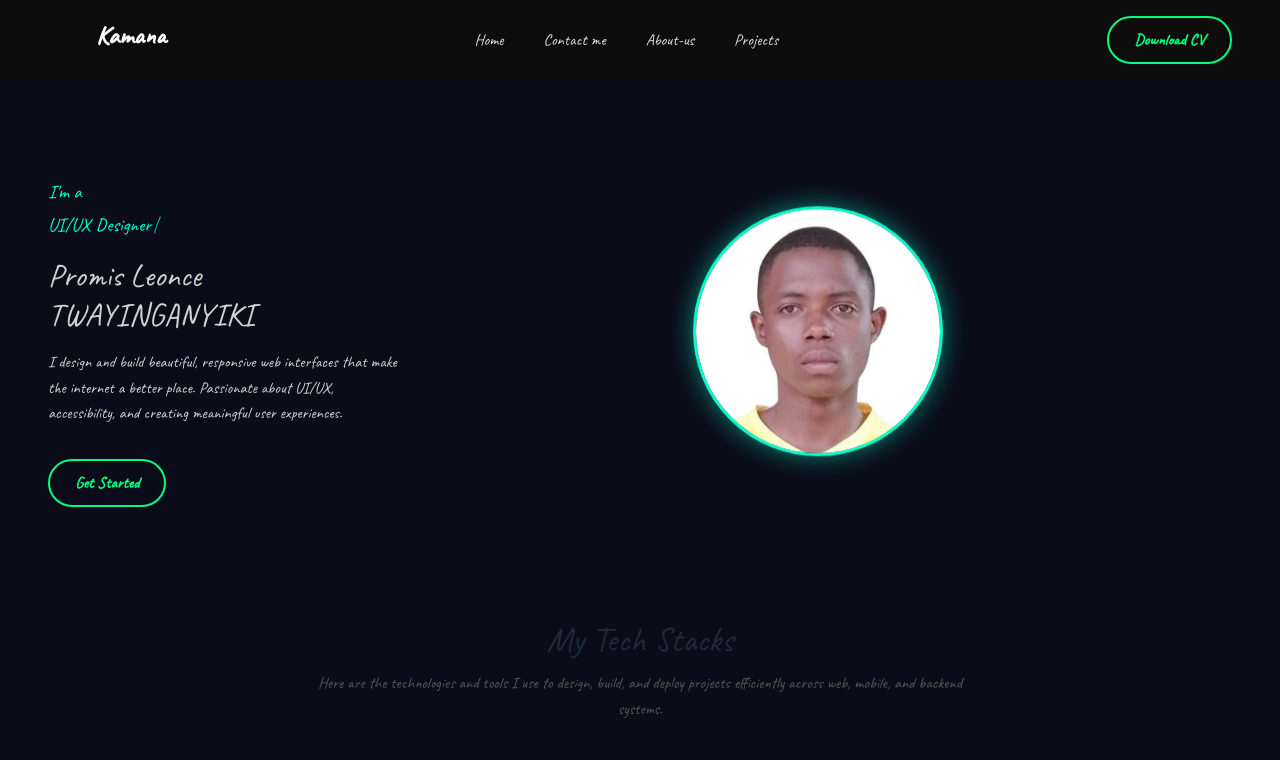
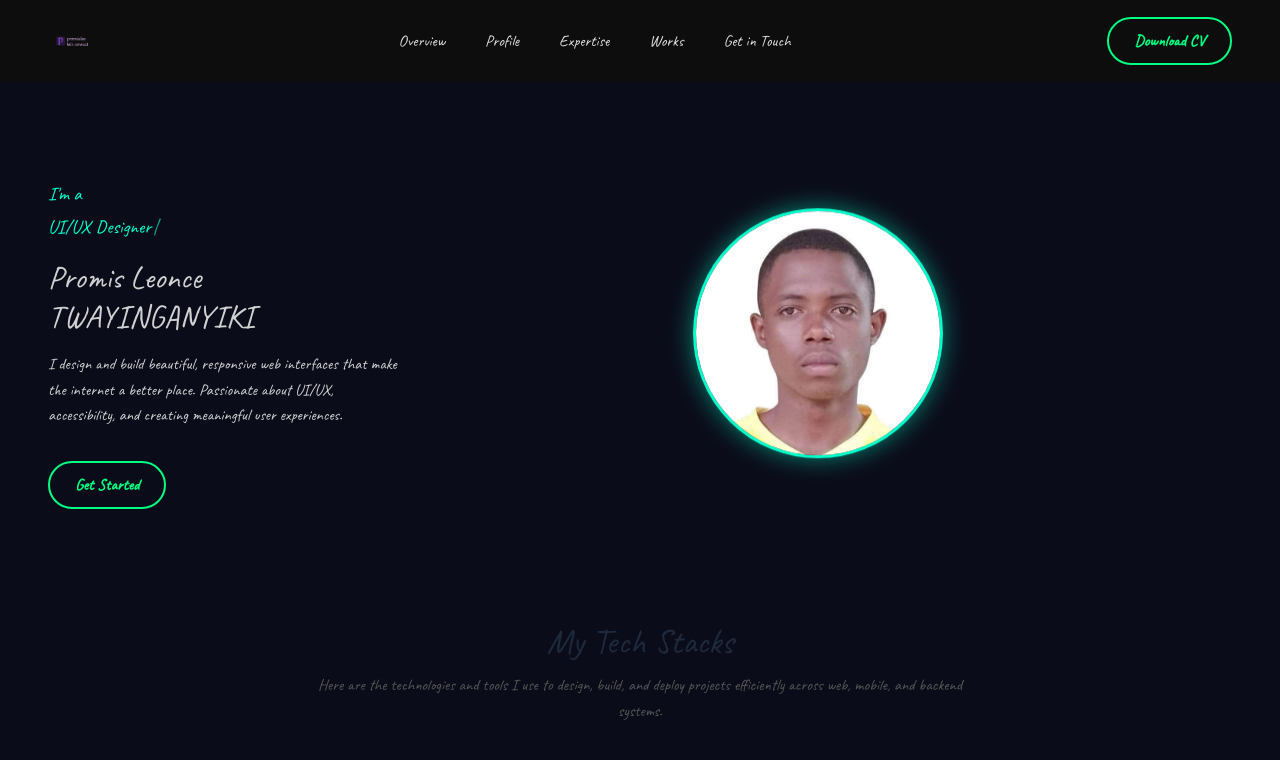
Before and after one commit to Fidele250/Portifolios, a React (Vite) app in the folder Front-End/: page / in a window 1280 px wide. Shown: the top 760 px of the page. Built offline with nearby package versions, Linux system fonts and the light colour scheme.

Commit message:
Refactor Navigations component to use React Scroll for smooth navigation and update logo display

```diff
--- a/Front-End/src/components/Landing.jsx
+++ b/Front-End/src/components/Landing.jsx
@@ -1,32 +1,42 @@
 import "bootstrap/dist/css/bootstrap.min.css";
+import logo from "../assets/promisleo-logo-transparent.png";
 import "bootstrap/dist/js/bootstrap.bundle.min.js";
+import { Link } from "react-scroll";
 
 function Navigations() {
   return (
     <>
       <nav className="navbar-custom d-flex align-items-center justify-content-between px-5 py-3 m">
-        <h2 className="logo ms-5">Kamana</h2>
+        <div className="logo ms-1">
+  <img src={logo} alt="PromisLeo Logo" style={{ height: "50px" }} />
+</div>
+
 
         <ul className="nav-links d-flex list-unstyled m-0">
           <li>
-            <a href="#home" className="nav-link-custom">
-              Home
-            </a>
+            <Link to="#" smooth={true} duration={500} className="nav-link-custom">
+              Overview
+            </Link>
           </li>
           <li>
-            <a href="#contact" className="nav-link-custom">
-              Contact me
-            </a>
+            <Link to="#" smooth={true} duration={500} className="nav-link-custom">
+              Profile
+            </Link>
           </li>
           <li>
-            <a href="#about" className="nav-link-custom">
-              About-us
-            </a>
+            <Link to="stacks" smooth={true} duration={500} className="nav-link-custom">
+              Expertise
+            </Link>
           </li>
           <li>
-            <a href="#about" className="nav-link-custom">
-              Projects
-            </a>
+            <Link to="portfolio" smooth={true} duration={500} className="nav-link-custom">
+              Works
+            </Link>
+          </li>
+          <li>
+            <Link to="contact" smooth={true} duration={500} className="nav-link-custom">
+              Get in Touch
+            </Link>
           </li>
         </ul>
 
@@ -37,4 +47,5 @@ function Navigations() {
     </>
   );
 }
+
 export default Navigations;
```
